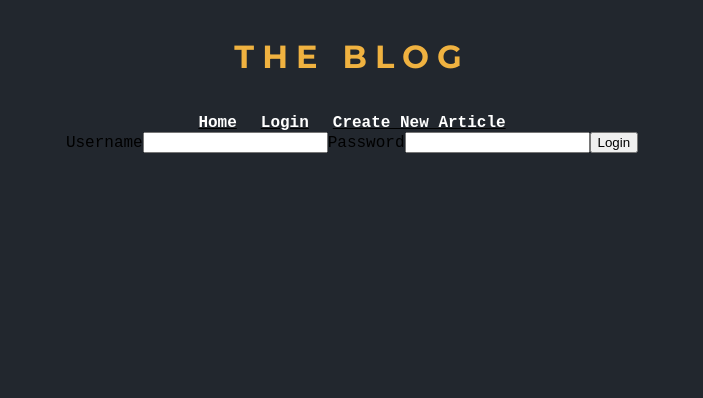
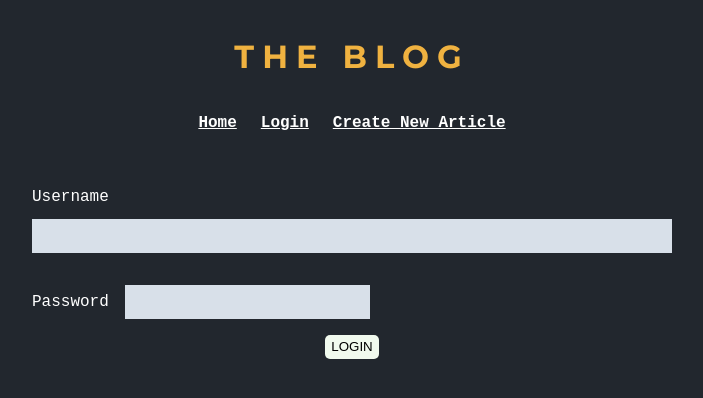
Before and after one commit to HeyHannibal/a-blog-cms, a React (Create React App) app: page /login in a window 1280 px wide. Shown: the top 398 px of the page, without its empty margins (288-991 px from the left). Built offline with nearby package versions, Linux system fonts and the light colour scheme.

Commit message:
added Homepage and form styling

```diff
--- a/src/components/homepage.js
+++ b/src/components/homepage.js
@@ -93,10 +93,15 @@ export default function Homepage(props) {
     }
 
     function ActionWindow(props) {
+        function completeAction(e) {
+            props.func(e);
+            props.actionWindowOff();
+        }
+        console.log(props.func);
         return (
-            <div id={props.articleId}>
+            <div id={props.articleId} className={'completeAction'}>
                 <p>{`Click OK to ${props.name}`}</p>
-                <button onClick={props.func}>OK</button>
+                <button onClick={completeAction}>OK</button>
                 <button onClick={props.actionWindowOff}>Go Back</button>
             </div>
         )
@@ -117,11 +122,14 @@ export default function Homepage(props) {
             <div id='articleList'>
                 {articles ? articles.map((article, index) =>
                     <div key={uniqid()} className='article'><Link to={article.url}>{article.title}</Link>
+                        <p>{article.body.slice(0, 50)}...</p>
                         <div className='articleActions' id={article._id}>
+
                             {actionWindow.isOpen && actionWindow.id === article._id ?
                                 <ActionWindow articleId={article._id} name={actionWindow.action} func={db[actionWindow.action]} actionWindowOff={actionWindowOff} />
                                 :
-                                <div id={article._id}>
+
+                                <div id={article._id} className='actionDiv' >
                                     <button onClick={actionWindowToggle} data-action={'publish'}>{article.published ? 'Unpublish' : 'Publish'}</button>
                                     <DeleteIcon onClick={actionWindowToggle} data-action={'delete'} />
                                 </div>
--- a/src/components/postarticle.js
+++ b/src/components/postarticle.js
@@ -1,6 +1,6 @@
 import React, { useState, useEffect } from 'react'
 import { useNavigate } from "react-router-dom";
-
+import '../stylesheets/form.css'
 export default function Post() {
 
     const [articleForm, setForm] = useState({
@@ -57,16 +57,16 @@ export default function Post() {
 
     return (
         <form onSubmit={post}>
-            <label htmlFor='Title'>
+            <label htmlFor='Title' >
                 Title
                 <input type='text' name='title' maxLength={80} value={articleForm.title} onChange={formChange} ></input>
             </label>
             <label htmlFor='body'>
-
+                Article
                 <textarea name='body' value={articleForm.body} onChange={formChange}></textarea>
             </label>
-            <label>
-                Published
+            <label for='published' >
+                <p>Publish Now</p>
                 <input name='published' type='checkbox' checked={articleForm.published} onChange={formChange}/>
             </label>
             <button type='submit'>Post </button>
--- a/src/stylesheets/App.css
+++ b/src/stylesheets/App.css
@@ -27,10 +27,6 @@ ul {
     list-style: none;
 }
 
-.MuiSvgIcon-root {
-    color: rgb(233, 218, 187);
-}
-
 nav {
     display: flex;
     gap: 1.5rem;
--- a/src/stylesheets/articleList.css
+++ b/src/stylesheets/articleList.css
@@ -6,7 +6,17 @@
     justify-content: center;
     align-items: center;
 }
+button{
+    height: 1.5rem;
+    text-transform: uppercase;
+    border: none;
+    background-color:#F1FAEE ;
+    border-radius: 5px;
+}
 
+.MuiSvgIcon-root {
+    color:#F1FAEE;
+}
 
 div#articleList {
     width: 100%;
@@ -14,21 +24,51 @@ div#articleList {
 }
 
 div.article {
+    padding: 1rem 1rem 1rem 0;
     width: 100%;
     word-wrap: break-word;
     overflow: wrap;
     text-align: start;
     flex-direction: column;
     display: flex;
-    align-items: flex-end;
-
+    border-bottom: 1px solid rgba(255, 255, 255, 0.171);
 }
 div.article a{
     font-size: 1.5rem;
+    width: fit-content;
+        font-family: 'Montserrat';
+        border-bottom: 1px solid white;
+}
+div.article p{
+    font-size: 1rem;
+
+}
+div.articleActions{
+    align-self: flex-end;
+    margin-top: auto;
+    padding: 1px;
+}
+div.actionDiv{
+    display: flex;
+    gap: 1rem;
+}
+div.completeAction{
+    display: flex;
+    align-items: center;
+    gap: 1rem;
+    color: rgb(240, 178, 64);
+    font-weight: 600;
+}
+div.completeAction p{
+    margin: 0;
+    padding-top: 0;
+
 }
 
+div.completeAction button:hover {
+    background-color: #ffeabc;
 
-
+}
 @media only screen and (max-width: 768px) {
     #articleListContainer{
         max-width: 95vw;
--- /dev/null
+++ b/src/stylesheets/form.css
@@ -0,0 +1,51 @@
+form{
+    margin-top: 2.5rem;
+    max-width: 60vw;
+    min-width: 50vw;
+    display: flex;
+    flex-direction: column;
+    justify-content: center;
+    align-items: center;
+
+}
+
+label{
+    width: 100%;
+    display: flex;
+    flex-direction: column;
+    margin: 1rem 0;
+
+}
+input{
+    margin-top: 0.8rem;
+    background-color: rgb(216, 224, 233);
+    border: none;
+    height: 2rem;
+    font-family: 'Montserrat';
+    font-weight: 600;
+    font-size: 1.2rem;
+    color: rgb(15, 15, 15);
+}
+textarea{
+    width: 100%;
+    height: 50vh;
+    background-color: rgb(216, 224, 233);
+    border: none;
+    margin-top: 0.8rem;
+    font-family: 'Courier New', Courier, monospace;
+}
+label:last-of-type{
+    flex-direction: row;
+    align-items: center;
+    gap: 1rem
+}
+label:last-of-type input{
+margin: 0;
+}
+@media only screen and (max-width: 768px) {
+    form{
+        max-width: 95vw;
+        min-width: 90vw;
+
+    }
+}
--- a/src/stylesheets/index.css
+++ b/src/stylesheets/index.css
@@ -4,5 +4,7 @@ body {
   -webkit-font-smoothing: antialiased;
   -moz-osx-font-smoothing: grayscale;
   background-color: #22272e;
+  color: white;
   width: 100vw;
+
 }
```
